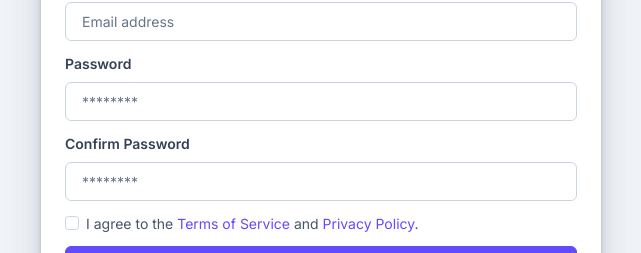
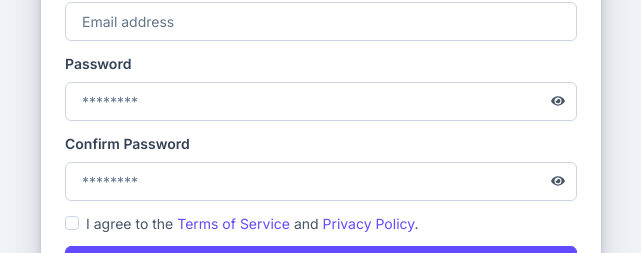
Before and after one commit to SwastikChamp2/ezstaff, a React (Create React App) app: page /signup in a window 1280 px wide. Shown: the part 341-594 px from the top of the page, without its empty margins (319-960 px from the left). Built offline with nearby package versions, Linux system fonts and the light colour scheme.

Commit message:
email verification done.

```diff
--- a/src/Auth/Signin.jsx
+++ b/src/Auth/Signin.jsx
@@ -4,6 +4,7 @@ import { auth } from "../firebase"; // Import Firebase auth
 import { signInWithEmailAndPassword } from "firebase/auth";
 import "../CSS/main.css";
 import logo2 from "../assets/images/brand/logo/logo-2.svg";
+import { FaEye, FaEyeSlash } from "react-icons/fa";
 
 const Signin = () => {
     const navigate = useNavigate();
@@ -11,17 +12,27 @@ const Signin = () => {
     const [password, setPassword] = useState("");
     const [error, setError] = useState("");
     const [loading, setLoading] = useState(false);
+    const [showPassword, setShowPassword] = useState(false);
 
-    const handleSubmit = async (e) => {
+    const handleSignin = async (e) => {
         e.preventDefault();
         setError("");
         setLoading(true);
 
         try {
             await signInWithEmailAndPassword(auth, email, password);
-            navigate("/dashboard"); // Redirect to the dashboard on success
+            const userCredential = await signInWithEmailAndPassword(auth, email, password);
+            const user = userCredential.user;
+
+            if (!user.emailVerified) {
+                setError("Email not verified. Please check your inbox.");
+                setLoading(false);
+                return;
+            }
+
+            navigate("/dashboard");
         } catch (err) {
-            setError("Invalid email or password. Please try again.");
+            setError("Invalid email or password");
         }
 
         setLoading(false);
@@ -42,7 +53,7 @@ const Signin = () => {
                             {/* Error Message */}
                             {error && <div className="alert alert-danger">{error}</div>}
                             {/* Form */}
-                            <form onSubmit={handleSubmit}>
+                            <form onSubmit={handleSignin}>
                                 {/* Email */}
                                 <div className="mb-3">
                                     <label htmlFor="email" className="form-label">
@@ -64,16 +75,30 @@ const Signin = () => {
                                     <label htmlFor="password" className="form-label">
                                         Password
                                     </label>
+                                    <div className="position-relative">
                                         <input
-                                        type="password"
+                                            type={showPassword ? "text" : "password"}
                                             id="password"
-                                        className="form-control"
+                                            className="form-control pe-5"
                                             name="password"
                                             placeholder="********"
                                             value={password}
                                             onChange={(e) => setPassword(e.target.value)}
                                             required
                                         />
+                                        <button
+                                            type="button"
+                                            className="btn position-absolute top-50 end-0 translate-middle-y"
+                                            style={{
+                                                backgroundColor: 'transparent',
+                                                border: 'none',
+                                                padding: '0.375rem 0.75rem'
+                                            }}
+                                            onClick={() => setShowPassword(!showPassword)}
+                                        >
+                                            {showPassword ? <FaEyeSlash /> : <FaEye />}
+                                        </button>
+                                    </div>
                                 </div>
                                 {/* Remember Me */}
                                 <div className="d-flex justify-content-between align-items-center mb-4">
--- a/src/Auth/Signup.jsx
+++ b/src/Auth/Signup.jsx
@@ -1,20 +1,25 @@
 import React, { useState } from "react";
 import { useNavigate } from "react-router-dom";
+import { FaEye, FaEyeSlash } from "react-icons/fa";
 import { auth } from "../firebase";
-import { createUserWithEmailAndPassword, updateProfile } from "firebase/auth";
+import { createUserWithEmailAndPassword, updateProfile, sendEmailVerification } from "firebase/auth";
 import "../CSS/main.css";
 import logo2 from "../assets/images/brand/logo/logo-2.svg";
 
 const Signup = () => {
     const navigate = useNavigate();
+    const [error, setError] = useState(null);
+    const [success, setSuccess] = useState(null);
+    const [loading, setLoading] = useState(false);
+    const [showPassword, setShowPassword] = useState(false);
+    const [showConfirmPassword, setShowConfirmPassword] = useState(false);
+
     const [formData, setFormData] = useState({
         userId: "",
         email: "",
         password: "",
         confirmPassword: "",
     });
-    const [error, setError] = useState(null);
-    const [loading, setLoading] = useState(false);
 
     // Handle input changes
     const handleChange = (e) => {
@@ -41,8 +46,11 @@ const Signup = () => {
         try {
             setLoading(true);
             const userCredential = await createUserWithEmailAndPassword(auth, email, password);
+            const user = userCredential.user;
             await updateProfile(userCredential.user, { displayName: userId });
-            navigate("/email-confirmation");
+            await sendEmailVerification(user);
+
+            setSuccess("Verification email sent. Please check your inbox.");
         } catch (error) {
             setError(error.message);
         } finally {
@@ -63,6 +71,7 @@ const Signup = () => {
                             </div>
                             {/* Error Message */}
                             {error && <div className="alert alert-danger">{error}</div>}
+                            {success && <div className="alert alert-success">{success}</div>}
                             {/* Signup Form */}
                             <form onSubmit={handleSubmit}>
                                 <div className="mb-3">
@@ -93,29 +102,57 @@ const Signup = () => {
                                 </div>
                                 <div className="mb-3">
                                     <label htmlFor="password" className="form-label">Password</label>
+                                    <div className="position-relative">
                                         <input
-                                        type="password"
+                                            type={showPassword ? "text" : "password"}
                                             id="password"
                                             name="password"
-                                        className="form-control"
+                                            className="form-control pe-5"
                                             placeholder="********"
                                             value={formData.password}
                                             onChange={handleChange}
                                             required
                                         />
+                                        <button
+                                            type="button"
+                                            className="btn position-absolute top-50 end-0 translate-middle-y"
+                                            style={{
+                                                backgroundColor: 'transparent',
+                                                border: 'none',
+                                                padding: '0.375rem 0.75rem'
+                                            }}
+                                            onClick={() => setShowPassword(!showPassword)}
+                                        >
+                                            {showPassword ? <FaEyeSlash /> : <FaEye />}
+                                        </button>
+                                    </div>
                                 </div>
                                 <div className="mb-3">
                                     <label htmlFor="confirmPassword" className="form-label">Confirm Password</label>
+                                    <div className="position-relative">
                                         <input
-                                        type="password"
+                                            type={showConfirmPassword ? "text" : "password"}
                                             id="confirmPassword"
                                             name="confirmPassword"
-                                        className="form-control"
+                                            className="form-control pe-5"
                                             placeholder="********"
                                             value={formData.confirmPassword}
                                             onChange={handleChange}
                                             required
                                         />
+                                        <button
+                                            type="button"
+                                            className="btn position-absolute top-50 end-0 translate-middle-y"
+                                            style={{
+                                                backgroundColor: 'transparent',
+                                                border: 'none',
+                                                padding: '0.375rem 0.75rem'
+                                            }}
+                                            onClick={() => setShowConfirmPassword(!showConfirmPassword)}
+                                        >
+                                            {showConfirmPassword ? <FaEyeSlash /> : <FaEye />}
+                                        </button>
+                                    </div>
                                 </div>
                                 {/* Terms Agreement */}
                                 <div className="mb-3 form-check">
--- a/src/firebase.js
+++ b/src/firebase.js
@@ -10,13 +10,13 @@ import { getStorage } from "firebase/storage";
 // Your web app's Firebase configuration
 // For Firebase JS SDK v7.20.0 and later, measurementId is optional
 const firebaseConfig = {
-    apiKey: "AIzaSyA_VzYkHVFzkeLAWk4aR-E8jWQQxdX0VnU",
-    authDomain: "backup-account-90c2c.firebaseapp.com",
-    projectId: "backup-account-90c2c",
-    storageBucket: "backup-account-90c2c.firebasestorage.app",
-    messagingSenderId: "968198418422",
-    appId: "1:968198418422:web:ab5ba79962a47c2365a1d7",
-    measurementId: "G-VPV1DCGS2Z"
+    apiKey: "AIzaSyDojGr2eUc0hdxYe7cp0F8Y20XxhPHrfus",
+    authDomain: "ezstaff-1a42a.firebaseapp.com",
+    projectId: "ezstaff-1a42a",
+    storageBucket: "ezstaff-1a42a.firebasestorage.app",
+    messagingSenderId: "177892881562",
+    appId: "1:177892881562:web:47cc4bc827b2e564149b23",
+    measurementId: "G-CVVKFZ6R2Q"
 };
 
 // Initialize Firebase
```
Lines whose indentation alone changed are shown as unchanged.
